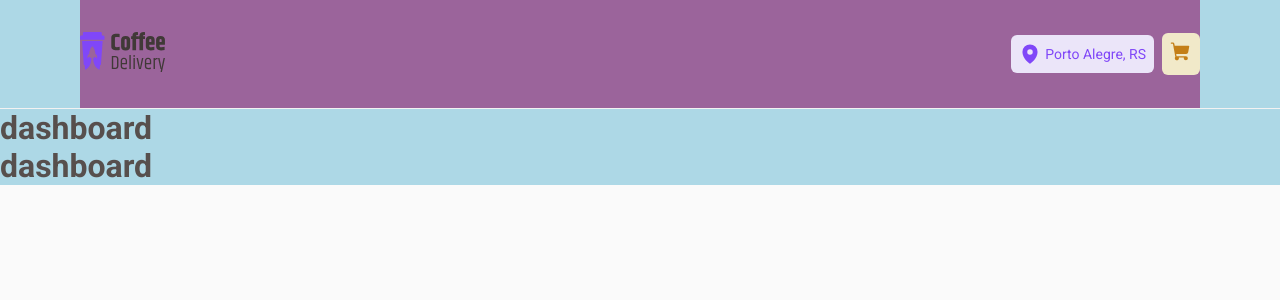
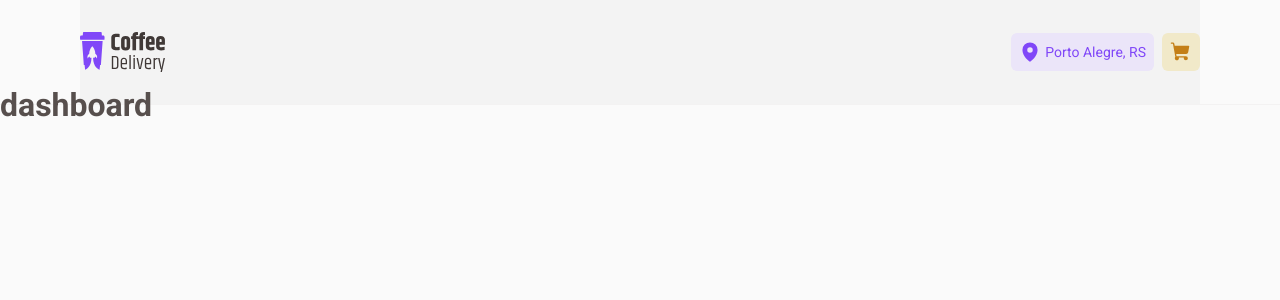
Before and after one commit to ivanvinicius/ignite.coffee, a React (Vite) app: page / in a window 1280 px wide. Shown: the top 300 px of the page. Built offline with nearby package versions, Linux system fonts and the light colour scheme.

Commit message:
fix: body min height

```diff
--- a/src/Router.tsx
+++ b/src/Router.tsx
@@ -2,8 +2,6 @@ import { BrowserRouter, Routes, Route } from 'react-router-dom'
 
 import { DefaultLayout } from './layouts/DefaultLayout'
 import { Dashboard } from './pages/Dashboard'
-import { Checkout } from './pages/Checkout'
-import { Success } from './pages/Success'
 
 export function Router() {
   return (
@@ -11,8 +9,6 @@ export function Router() {
       <Routes>
         <Route path="/" element={<DefaultLayout />}>
           <Route path="/" element={<Dashboard />} />
-          <Route path="/checkout" element={<Checkout />} />
-          <Route path="/success" element={<Success />} />
         </Route>
       </Routes>
     </BrowserRouter>
--- a/src/components/Header/index.tsx
+++ b/src/components/Header/index.tsx
@@ -1,10 +1,10 @@
 import { NavLink } from 'react-router-dom'
-import { MapPin, ShoppingCart as ShoppCart } from 'phosphor-react'
+import { MapPin, ShoppingCart } from 'phosphor-react'
 
 import Logo from '../../assets/logo.svg'
 import { LayoutGrid } from '../LayoutGrid'
 
-import { HeaderContainer, Nav, Info, Location, ShoppingCart } from './styles'
+import { HeaderContainer, Nav, Info, Location, Cart } from './styles'
 
 export function Header() {
   return (
@@ -17,6 +17,7 @@ export function Header() {
               alt="Copo de café roxo, ao lado direito texto coffee delivery"
             />
           </NavLink>
+
           <Info>
             <Location>
               <MapPin size={22} weight="fill" />
@@ -24,9 +25,9 @@ export function Header() {
             </Location>
 
             <NavLink to="/checkout">
-              <ShoppingCart>
-                <ShoppCart size={22} weight="fill" />
-              </ShoppingCart>
+              <Cart>
+                <ShoppingCart size={22} weight="fill" />
+              </Cart>
             </NavLink>
           </Info>
         </Nav>
--- a/src/components/Header/styles.ts
+++ b/src/components/Header/styles.ts
@@ -33,7 +33,7 @@ export const Location = styled('div', {
   }
 })
 
-export const ShoppingCart = styled('div', {
+export const Cart = styled('div', {
   padding: '$8',
   border: 'none',
   borderRadius: '$6',
--- a/src/components/LayoutGrid/styles.ts
+++ b/src/components/LayoutGrid/styles.ts
@@ -4,7 +4,7 @@ export const LayoutGridContainer = styled('div', {
   width: '100%',
   maxWidth: '1120px',
   margin: '0 auto',
-  background: 'rgba(155,100,155,1)',
+  background: 'rgba(50, 50, 50, 0.03)',
 
   '@tablet': {
     width: '90%'
--- a/src/layouts/DefaultLayout/index.tsx
+++ b/src/layouts/DefaultLayout/index.tsx
@@ -2,13 +2,11 @@ import { Outlet } from 'react-router-dom'
 
 import { Header } from '../../components/Header'
 
-import { DefaultLayoutContainer } from './styles'
-
 export function DefaultLayout() {
   return (
-    <DefaultLayoutContainer>
+    <div style={{ display: 'flex', flexDirection: 'column' }}>
       <Header />
       <Outlet />
-    </DefaultLayoutContainer>
+    </div>
   )
 }
--- a/src/layouts/DefaultLayout/styles.ts
+++ /dev/null
@@ -1,9 +0,0 @@
-import { styled } from '../../styles/theme'
-
-export const DefaultLayoutContainer = styled('div', {
-  width: '100%',
-
-  background: 'LightBlue',
-  display: 'flex',
-  flexDirection: 'column'
-})
--- a/src/pages/Dashboard/index.tsx
+++ b/src/pages/Dashboard/index.tsx
@@ -2,7 +2,6 @@ export function Dashboard() {
   return (
     <>
       <h1>dashboard</h1>
-      <h1>dashboard</h1>
     </>
   )
 }
--- a/src/styles/global.ts
+++ b/src/styles/global.ts
@@ -9,16 +9,13 @@ export const globalStyles = globalCss({
 
   ':focus': {
     outline: 'transparent',
-    boxShadow: '0 0 0 2px #C47F17'
-  },
-
-  html: {
-    '@tablet': {
-      fontSize: '87.5%'
-    }
+    boxShadow: '0 0 0 2px #C47F17',
+    borderRadius: '$6'
   },
 
   body: {
+    width: '100%',
+    minHeight: '100vh',
     WebkitFontSmoothing: 'antialiased',
     backgroundColor: '$background',
     color: '$text'
@@ -26,7 +23,14 @@ export const globalStyles = globalCss({
 
   'body, input, button, textarea': {
     fontFamily: '$roboto',
+    fontWeight: '$400',
     fontSize: '$16',
-    fontWeight: '$regular'
+    lineHeight: '0'
+  },
+
+  html: {
+    '@tablet': {
+      fontSize: '87.5%'
+    }
   }
 })
--- a/src/styles/theme.ts
+++ b/src/styles/theme.ts
@@ -24,9 +24,9 @@ export const { styled, globalCss } = createStitches({
     },
 
     fontWeights: {
-      regular: 400,
-      bold: 700,
-      extra: 800
+      400: 400,
+      700: 700,
+      800: 800
     },
 
     lineHeights: {
```
